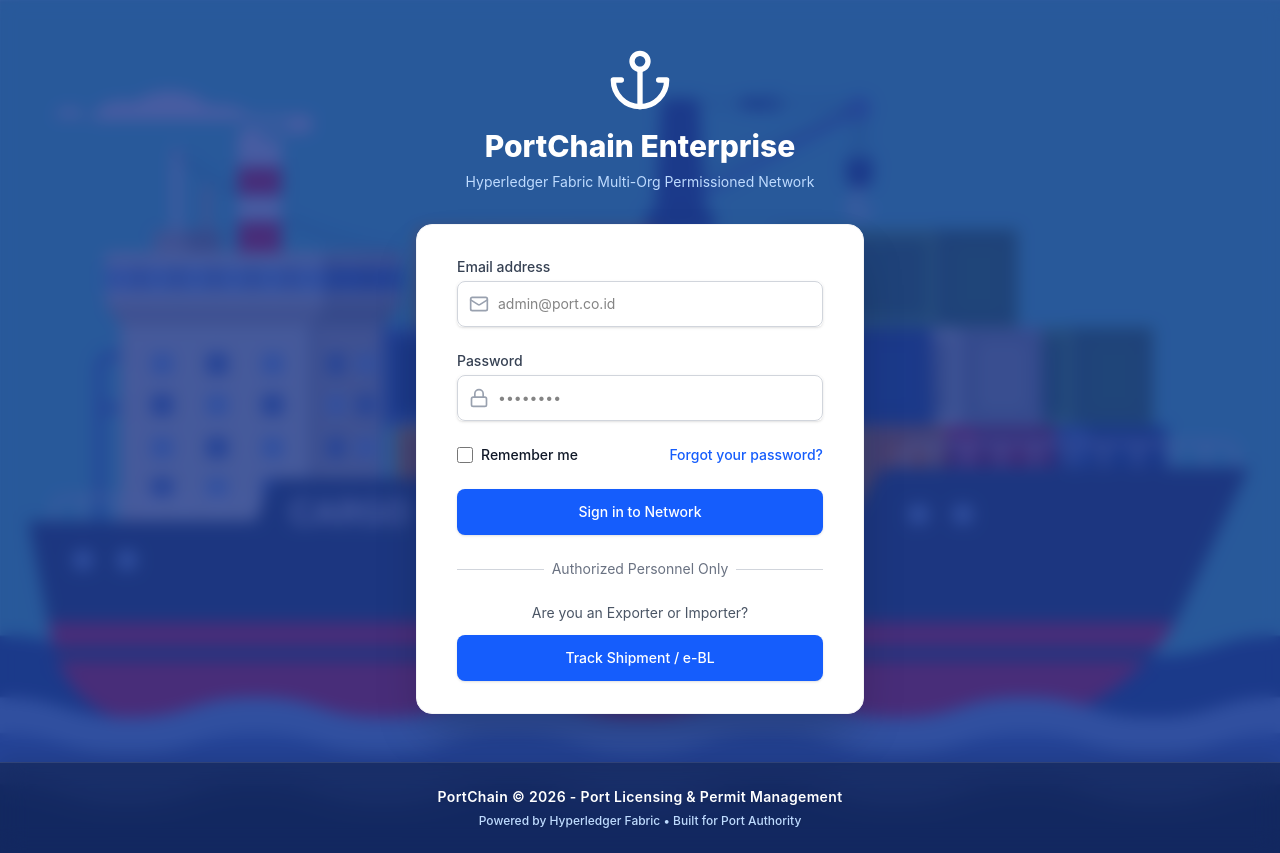
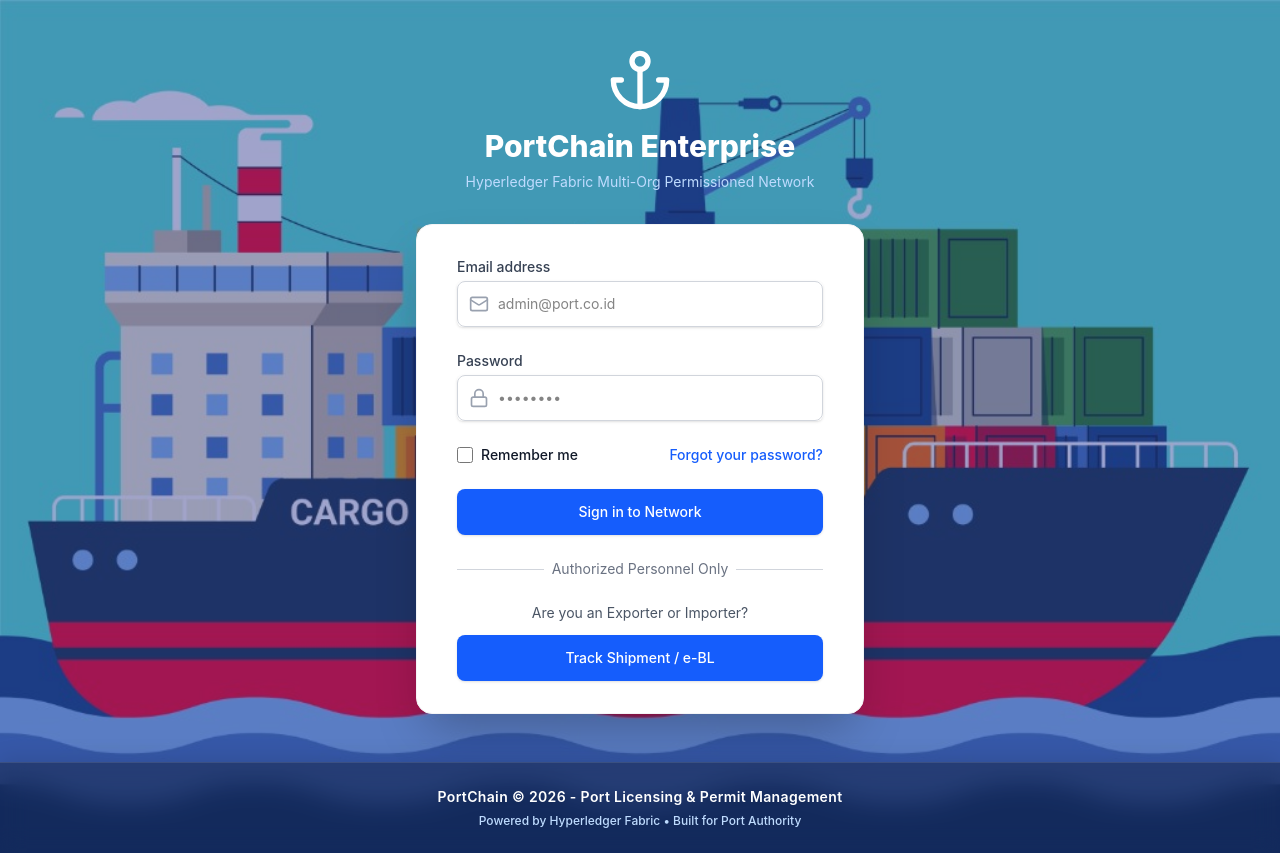
Before and after one commit to edjiesa/Blockchainappportchain-backup, a React (Vite) app: page /login in a window 1280 px wide. Built offline with nearby package versions, Linux system fonts and the light colour scheme; no server answers.

Commit message:
style: reduce overlay opacity to make bg image visible

```diff
--- a/src/app/components/Login.tsx
+++ b/src/app/components/Login.tsx
@@ -46,7 +46,7 @@
 
   return (
     <div className="min-h-screen bg-gray-50 flex flex-col relative bg-[url('/login-bg.jpg')] bg-cover bg-center">
-      <div className="absolute inset-0 bg-blue-900/80 backdrop-blur-sm z-0"></div>
+      <div className="absolute inset-0 bg-blue-900/40 z-0"></div>
 
       <div className="flex-1 flex flex-col justify-center py-12 sm:px-6 lg:px-8 z-10">
 
```
